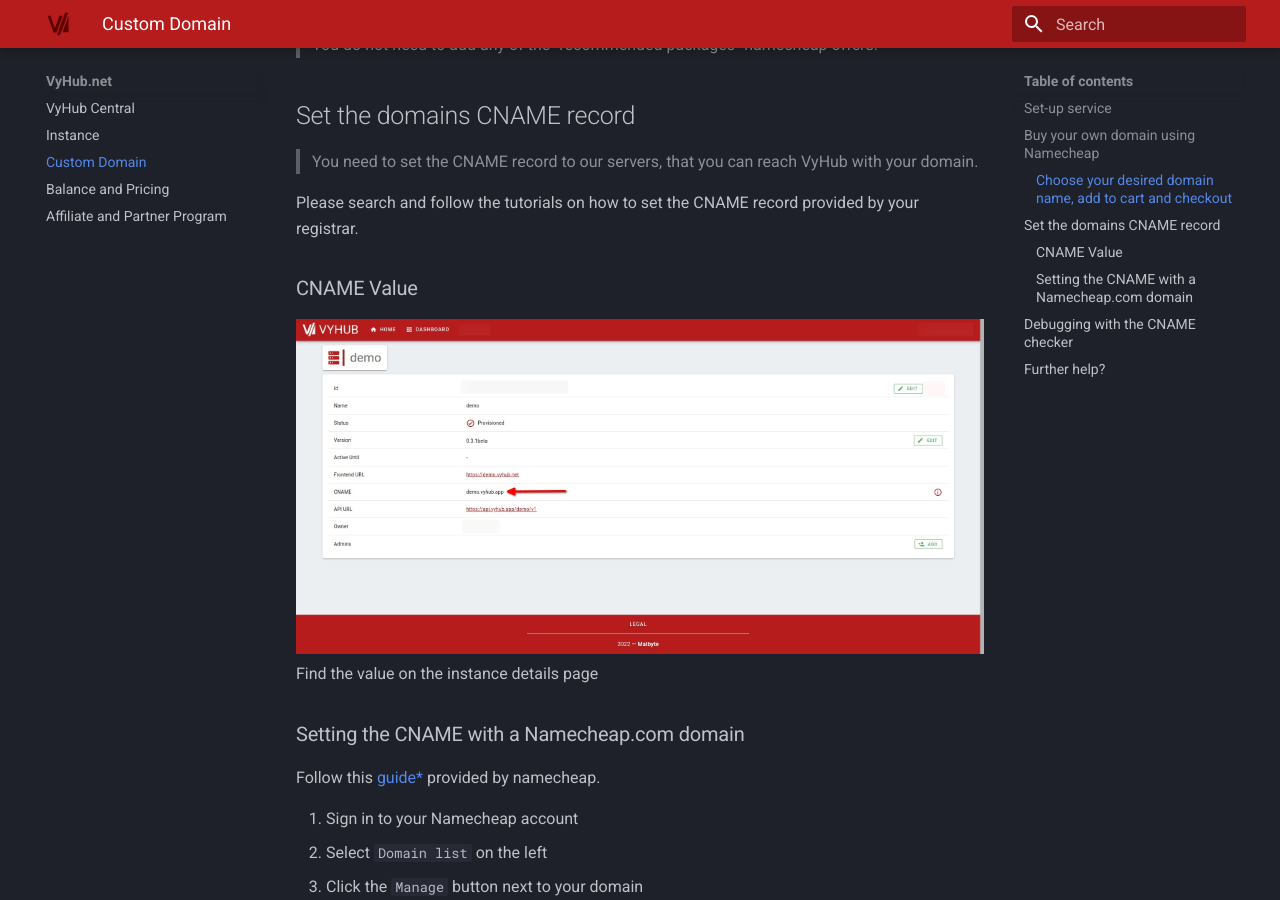
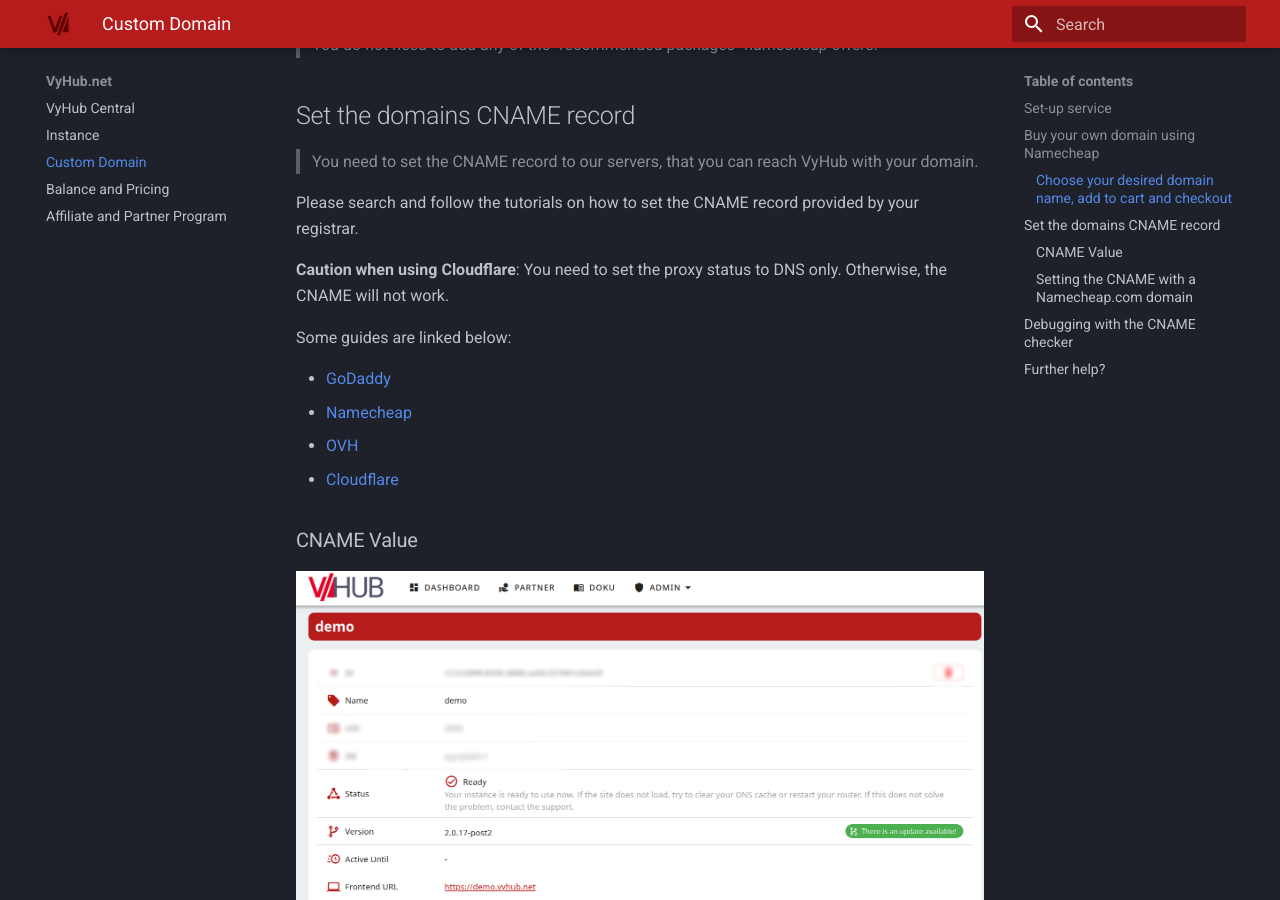
Before and after one commit to nyx-project/vyhub-documentation, an MkDocs documentation site: the page built from docs/central/custom_domain.md, in a window 1280 px wide and 900 px high, scrolled down 1696 px. Built offline with MkDocs 1.6.1 and Material for MkDocs 9.7.7, drawn with Linux system fonts in a browser that asks for light colours; the version menu is left out.

Commit message:
Improve cname docs

```diff
--- a/docs/central/custom_domain.md
+++ b/docs/central/custom_domain.md
@@ -40,9 +40,19 @@
 
 Please search and follow the tutorials on how to set the CNAME record provided by your registrar.
 
+**Caution when using Cloudflare**:
+You need to set the proxy status to DNS only. Otherwise, the CNAME will not work.
+
+Some guides are linked below:
+
+- [GoDaddy](https://www.godaddy.com/help/add-a-cname-record-19236)
+- [Namecheap](https://www.namecheap.com/support/knowledgebase/article.aspx/9646/2237/how-to-create-a-cname-record-for-your-domain/)
+- [OVH](https://help.ovhcloud.com/csm/en-gb-dns-edit-dns-zone?id=kb_article_view&sysparm_article=KB0039608)
+- [Cloudflare](https://community.cloudflare.com/t/how-do-i-add-a-cname-record/59)
+
 ### CNAME Value
 
-![Find the CNAME value](../assets/custom_domain_guide/instance_details_page.jpg)
+![Find the CNAME value](../assets/custom_domain_guide/instance_details_page.png)
 Find the value on the instance details page
 
 ### Setting the CNAME with a Namecheap.com domain
```
Also changed, not shown: docs/assets/custom_domain_guide/debug_domain_checker.png, docs/assets/custom_domain_guide/debug_instance_details.png, docs/assets/custom_domain_guide/instance_details_page.jpg (deleted), docs/assets/custom_domain_guide/instance_details_page.png (added).
